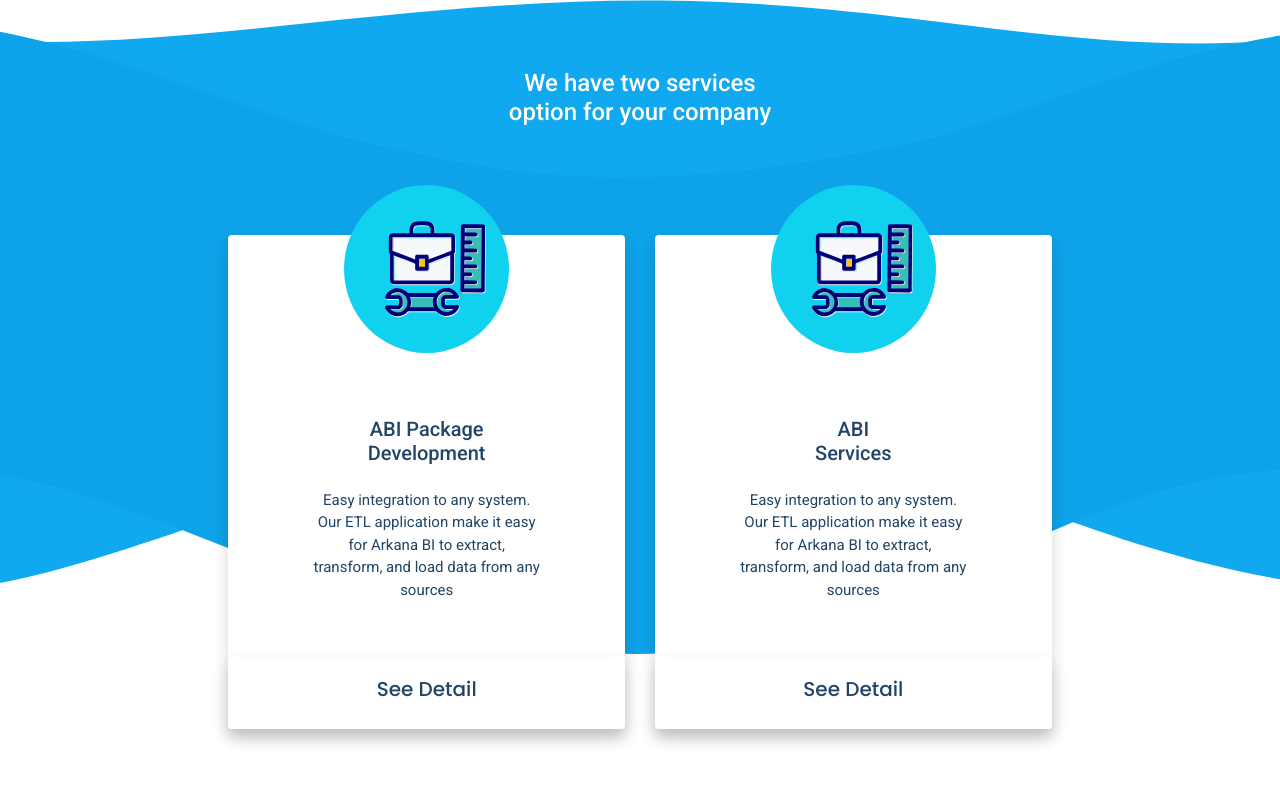
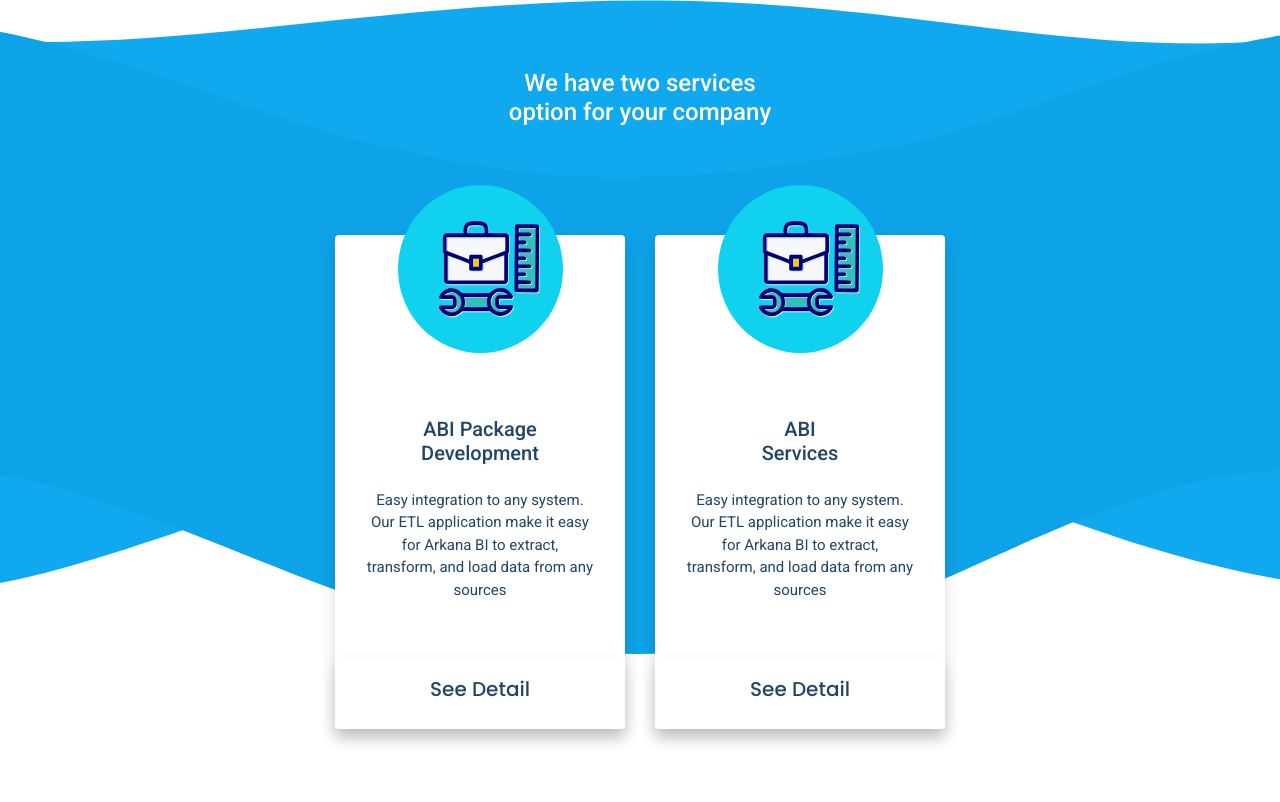
Before and after one commit to rheynoapria/arkanabi_web, a plain HTML site: page index.html in a window 1280 px wide. Shown: the part 3958-4760 px from the top of the page. Drawn offline with Linux system fonts and the light colour scheme; files whose address does not match are found by name.

```diff
--- a/index.html
+++ b/index.html
@@ -286,7 +286,7 @@
           </div>
 
           <div class="row">
-            <div class="col-md-4 offset-md-2">
+            <div class="col-md-3 offset-md-3">
               <div class="card text-center shadow mb-5 bg-white rounded">
                 <div class="img-fluid">
                   <img  src="images/ic_abiservices.svg" alt="">
@@ -304,7 +304,7 @@
               </div>
             </div>
 
-            <div class="col-md-4">
+            <div class="col-md-3">
               <div class="card text-center shadow mb-5 bg-white rounded">
                 <div class="img-fluid">
                   <img  src="images/ic_abiservices.svg" alt="">
```
